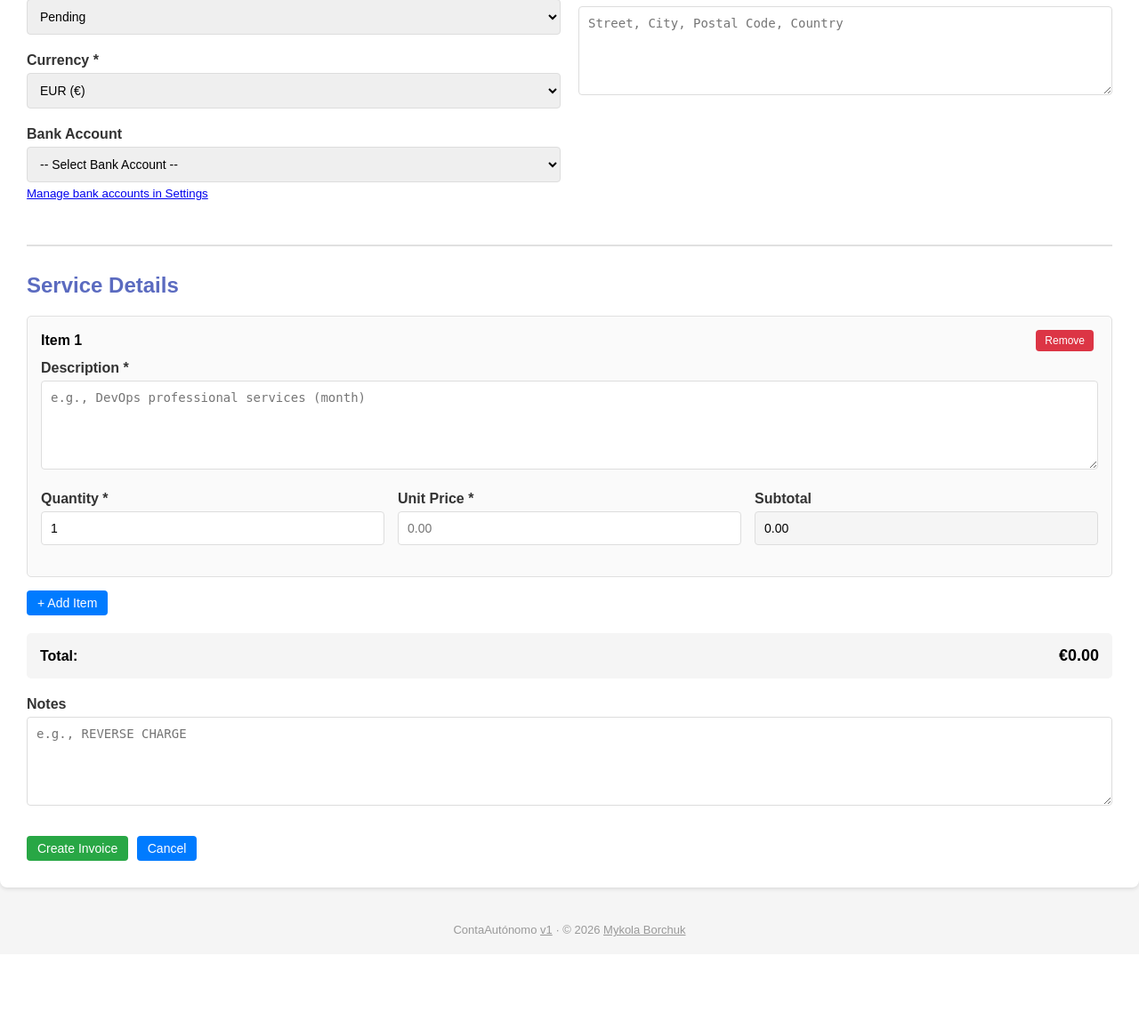
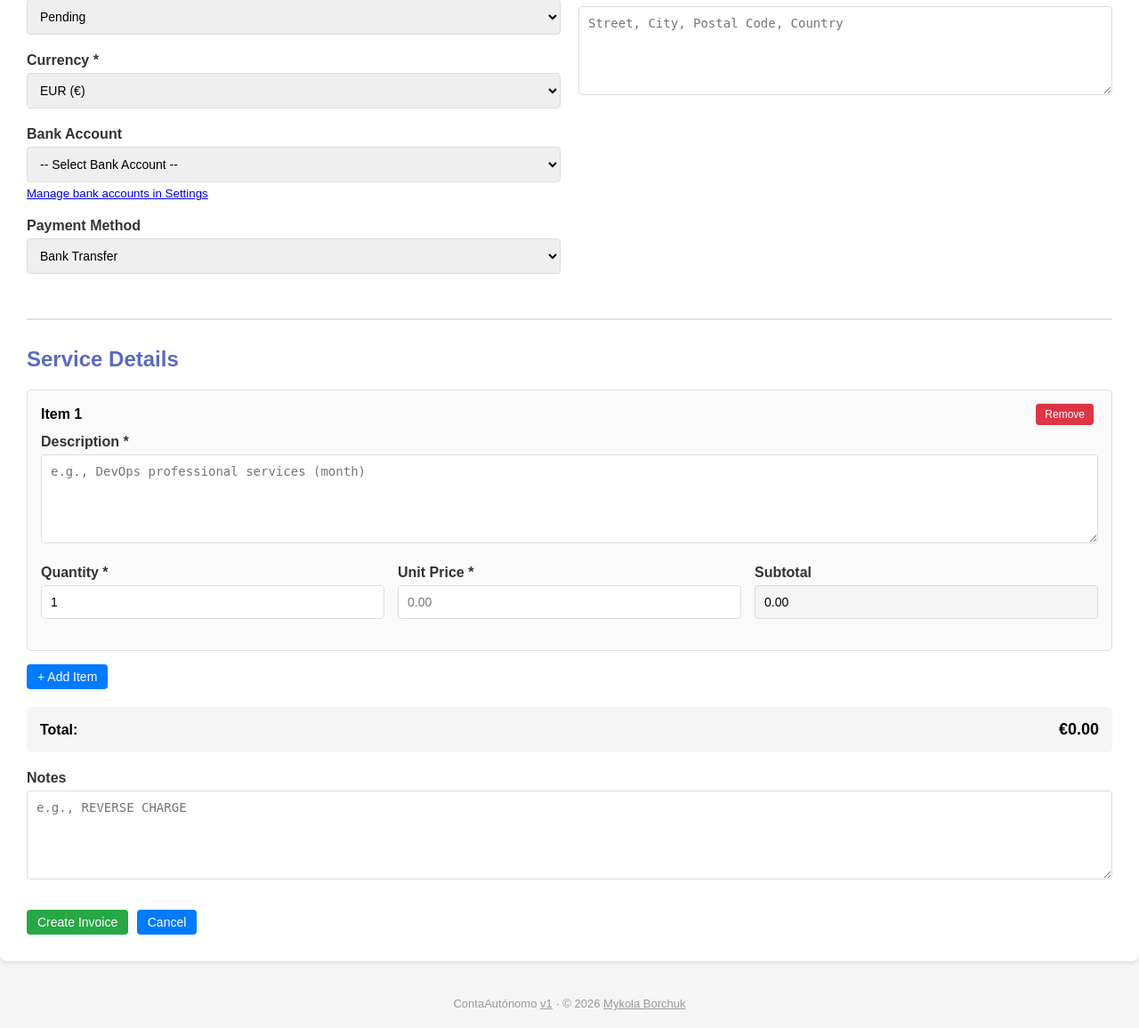
Before and after one commit to dnokafor/ContaAutonomo, a Flask app: page /create in a window 1280 px wide. Shown: the part 497-1653 px from the top of the page at 89% size. Before the commit the page ends 1550 px from the top, so only its background shows below. Run offline with Flask 3, Linux system fonts and the light colour scheme; the visitor is signed in with stand-in values (Sample User, id 1); data that the repository does not hold is empty; some libraries are stand-ins or nearby versions.

Commit message:
feat: configurable payment methods for invoices (#14)
* feat: configurable payment methods for invoices

- Settings: new payment_methods field (comma-separated list, default:
  Bank Transfer, PayPal, Credit Card, Cash, Crypto)
- Create/Edit invoice: payment method dropdown populated from settings
- View invoice: displays selected payment method
- Default template: uses invoice.payment_method instead of settings.default_payment_terms
- Invoice designer: payment_terms block shows invoice.payment_method
- DB migration: adds payment_methods column to settings table
- Settings UI: editable payment methods list in General tab

* fix: exempt auth blueprint from CSRF protection

Login/setup pages are standalone (don't extend base.html) so the CSRF
auto-injection JS doesn't run. These routes don't need CSRF anyway —
there's no authenticated session to exploit.

* fix: remove unused payment_terms variable (CodeQL)

```diff
--- a/app.py
+++ b/app.py
@@ -263,6 +263,7 @@ class Settings(db.Model):
     # Currency provider settings
     currency_provider = db.Column(db.String(50), default='ecb')  # Active exchange rate provider
     currency_provider_api_key = db.Column(db.String(200), default='')  # API key for providers that need it
+    payment_methods = db.Column(db.Text, default='Bank Transfer,PayPal,Credit Card,Cash,Crypto')
     updated_at = db.Column(db.DateTime, default=datetime.utcnow, onupdate=datetime.utcnow)
 
     def __repr__(self):
@@ -883,7 +884,9 @@ def create_invoice():
                 customers = Customer.query.order_by(Customer.name).all()
                 banks = Bank.query.order_by(Bank.name).all()
                 app_settings = Settings.query.first()
-                return render_template('create.html', customers=customers, banks=banks, settings=app_settings)
+                payment_methods = [m.strip() for m in app_settings.payment_methods.split(',') if m.strip()] if app_settings and app_settings.payment_methods else []
+                return render_template('create.html', customers=customers, banks=banks, settings=app_settings,
+                                     payment_methods=payment_methods)
 
             # Parse each item
             for item_id in item_keys:
@@ -912,8 +915,10 @@ def create_invoice():
                 tracked_currencies = [c.strip() for c in app_settings.tracked_currencies.split(',') if c.strip()]
             else:
                 tracked_currencies = ['USD', 'EUR', 'GBP', 'CZK']
+            payment_methods = [m.strip() for m in app_settings.payment_methods.split(',') if m.strip()] if app_settings and app_settings.payment_methods else []
             return render_template('create.html', customers=customers, banks=banks, settings=app_settings,
-                                 tracked_currencies=tracked_currencies)
+                                 tracked_currencies=tracked_currencies,
+                                 payment_methods=payment_methods)
 
         # Client details
         client_vat = request.form.get('client_vat', '')
@@ -974,6 +979,7 @@ def create_invoice():
             notes=notes,
             status=status,
             currency=currency,
+            payment_method=request.form.get('payment_method', 'Bank Transfer'),
             customer_id=customer.id if customer else None,
             bank_id=int(bank_id) if bank_id else None
         )
@@ -1114,7 +1120,8 @@ def create_invoice():
 
     return render_template('create.html', customers=customers, banks=banks, settings=app_settings,
                          default_customer=default_customer, default_bank=default_bank,
-                         tracked_currencies=tracked_currencies)
+                         tracked_currencies=tracked_currencies,
+                         payment_methods=[m.strip() for m in app_settings.payment_methods.split(',') if m.strip()] if app_settings and app_settings.payment_methods else [])
 
 
 @app.route('/edit/<int:id>', methods=['GET', 'POST'])
@@ -1136,6 +1143,7 @@ def edit_invoice(id):
             due_date_str = request.form.get('due_date')
             invoice.status = request.form['status']
             invoice.notes = request.form.get('notes', '')
+            invoice.payment_method = request.form.get('payment_method', 'Bank Transfer')
             bank_id = request.form.get('bank_id')
 
             # Parse items from form
@@ -1153,7 +1161,10 @@ def edit_invoice(id):
                 flash('At least one item is required', 'danger')
                 customers = Customer.query.order_by(Customer.name).all()
                 banks = Bank.query.order_by(Bank.name).all()
-                return render_template('edit.html', invoice=invoice, customers=customers, banks=banks)
+                app_settings = Settings.query.first()
+                payment_methods = [m.strip() for m in app_settings.payment_methods.split(',') if m.strip()] if app_settings and app_settings.payment_methods else []
+                return render_template('edit.html', invoice=invoice, customers=customers, banks=banks,
+                                     payment_methods=payment_methods)
 
             # Parse each item
             for item_id in item_keys:
@@ -1175,7 +1186,10 @@ def edit_invoice(id):
             flash('Error processing form data. Please check your input.', 'danger')
             customers = Customer.query.order_by(Customer.name).all()
             banks = Bank.query.order_by(Bank.name).all()
-            return render_template('edit.html', invoice=invoice, customers=customers, banks=banks)
+            app_settings = Settings.query.first()
+            payment_methods = [m.strip() for m in app_settings.payment_methods.split(',') if m.strip()] if app_settings and app_settings.payment_methods else []
+            return render_template('edit.html', invoice=invoice, customers=customers, banks=banks,
+                                 payment_methods=payment_methods)
 
         # Client details
         client_vat = request.form.get('client_vat', '')
@@ -1273,7 +1287,8 @@ def edit_invoice(id):
         tracked_currencies = ['USD', 'EUR', 'GBP', 'CZK']
 
     return render_template('edit.html', invoice=invoice, customers=customers, banks=banks,
-                         tracked_currencies=tracked_currencies)
+                         tracked_currencies=tracked_currencies,
+                         payment_methods=[m.strip() for m in app_settings.payment_methods.split(',') if m.strip()] if app_settings and app_settings.payment_methods else [])
 
 
 
@@ -1600,6 +1615,7 @@ def settings():
                 'invoice_template': 'invoice_template',
                 'currency_provider': 'currency_provider',
                 'currency_provider_api_key': 'currency_provider_api_key',
+                'payment_methods': 'payment_methods',
             }
             for form_key, attr in field_map.items():
                 if form_key in request.form:
@@ -2117,6 +2133,13 @@ if __name__ == '__main__':
                     conn.execute(text(f'ALTER TABLE settings ADD COLUMN {col} {typedef}'))
                     conn.commit()
 
+        # Migrate: add payment_methods column if missing
+        columns = [c['name'] for c in inspector.get_columns('settings')]
+        if 'payment_methods' not in columns:
+            with db.engine.connect() as conn:
+                conn.execute(text("ALTER TABLE settings ADD COLUMN payment_methods TEXT DEFAULT 'Bank Transfer,PayPal,Credit Card,Cash,Crypto'"))
+                conn.commit()
+
         # Initialize module system
         mgr = init_module_manager()
 
--- a/invoice_templates/default_template.py
+++ b/invoice_templates/default_template.py
@@ -328,7 +328,7 @@ def generate_invoice_pdf(invoice, customer, settings, Bank):
                 ['<b>SWIFT/BIC:</b>', '[Your SWIFT]'],
             ]
 
-    payment_terms = settings.default_payment_terms if settings and settings.default_payment_terms else 'Bank Transfer'
+    payment_method = getattr(invoice, 'payment_method', None) or 'Bank Transfer'
 
     # Create bold style for headers (must be defined before use)
     header_bold_style = styles['Normal'].clone('header_bold_style')
@@ -371,7 +371,7 @@ def generate_invoice_pdf(invoice, customer, settings, Bank):
 
     payment_row = [
         Paragraph(due_date_text, normal_style),
-        Paragraph(payment_terms, normal_style),
+        Paragraph(payment_method, normal_style),
         bank_info_nested_table  # Use nested table instead of text
     ]
 
--- a/modules/invoice_designer/index.py
+++ b/modules/invoice_designer/index.py
@@ -893,13 +893,14 @@ def generate_pdf_from_config(invoice, customer, settings, config, storage=None):
                                          [('', invoice.notes.replace('\n', '<br/>'))])
 
         if block_id == 'payment_terms':
-            pt = ''
-            if settings and hasattr(settings, 'default_payment_terms'):
-                pt = settings.default_payment_terms or ''
-            if not pt:
-                pt = 'Bank Transfer'
+            # Show payment method from invoice, fall back to settings payment terms
+            pm = getattr(invoice, 'payment_method', None) or ''
+            if not pm and settings and hasattr(settings, 'default_payment_terms'):
+                pm = settings.default_payment_terms or ''
+            if not pm:
+                pm = 'Bank Transfer'
             return _make_block_flowables('payment_terms', L("payment_terms"),
-                                         [('', pt)])
+                                         [('', pm)])
 
         return []
 
--- a/templates/create.html
+++ b/templates/create.html
@@ -60,6 +60,19 @@
                 <small style="display: block; margin-top: 5px; color: #666;">
                     <a href="{{ url_for('settings') }}#banks" target="_blank">Manage bank accounts in Settings</a>
                 </small>
+            </div>
+
+            <div class="form-group">
+                <label for="payment_method">Payment Method</label>
+                <select id="payment_method" name="payment_method">
+                    {% if payment_methods %}
+                        {% for pm in payment_methods %}
+                        <option value="{{ pm }}" {% if pm == 'Bank Transfer' %}selected{% endif %}>{{ pm }}</option>
+                        {% endfor %}
+                    {% else %}
+                        <option value="Bank Transfer" selected>Bank Transfer</option>
+                    {% endif %}
+                </select>
             </div>
         </div>
 
--- a/templates/view.html
+++ b/templates/view.html
@@ -40,6 +40,11 @@
             <div class="form-group">
                 <label>Bank Account</label>
                 <input type="text" value="{% if invoice.bank %}{{ invoice.bank.name }} ({{ invoice.bank.iban[-4:] }}){% else %}Not selected{% endif %}" readonly style="background: #e0e0e0;">
+            </div>
+
+            <div class="form-group">
+                <label>Payment Method</label>
+                <input type="text" value="{{ invoice.payment_method or 'Bank Transfer' }}" readonly style="background: #e0e0e0;">
             </div>
         </div>
 
```
Also changed, not shown: templates/edit.html (+13 -0 lines), templates/settings.html (+11 -0 lines).
